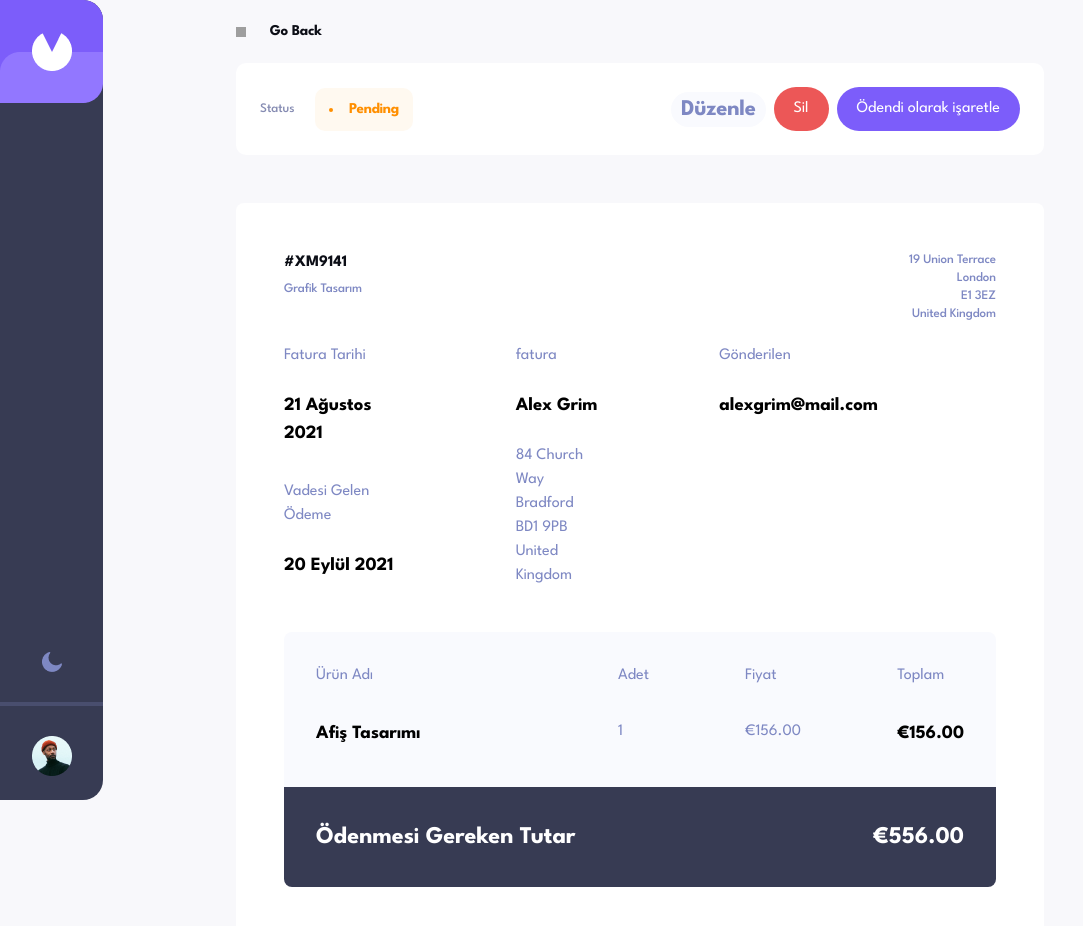
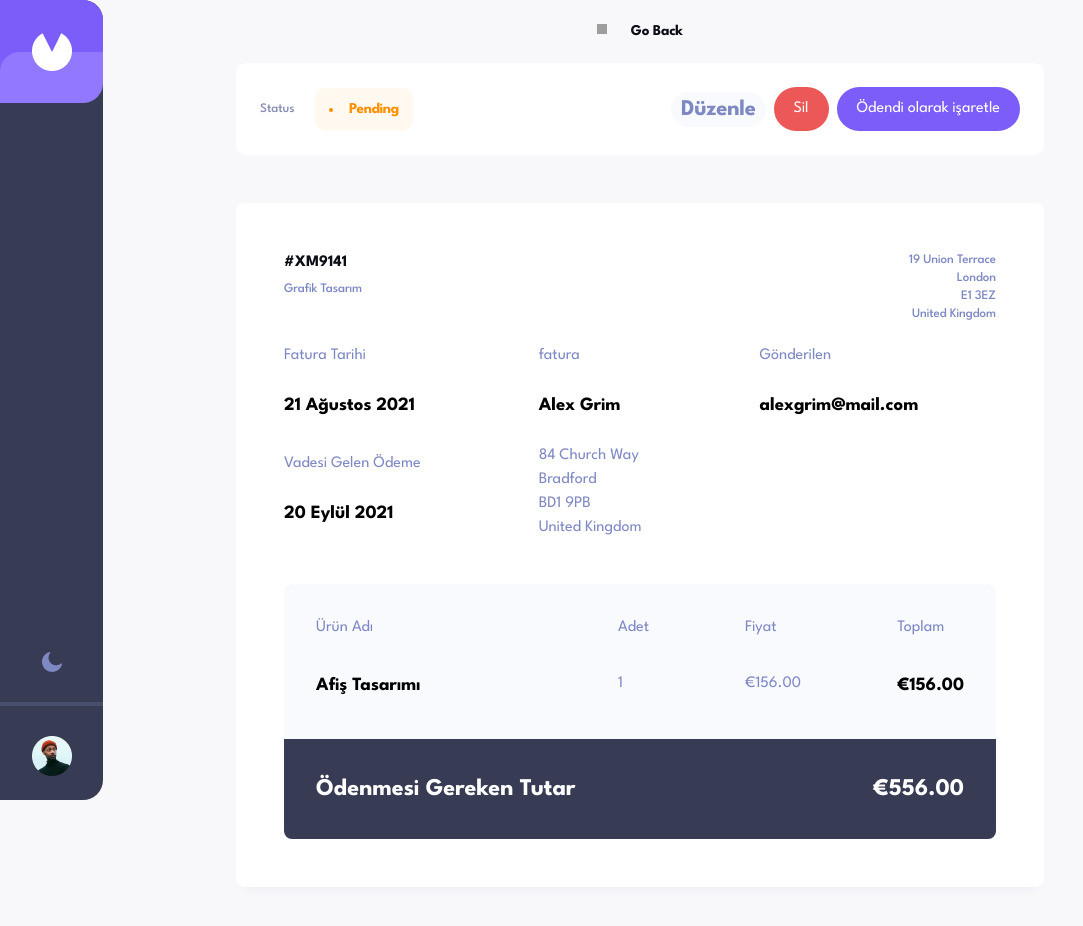
Before and after one commit to kemalozlp/invoice-App, a Next.js app: page /invoicesdetail in a window 1280 px wide. Shown: the top 926 px of the page, without its empty margins (0-1083 px from the left). Built offline with nearby package versions, Linux system fonts and the light colour scheme; grey boxes are pictures that could not be loaded.

Commit message:
css hataları düzeltildi

```diff
--- a/app/invoicesdetail/invoicesdetail.css
+++ b/app/invoicesdetail/invoicesdetail.css
@@ -3,7 +3,7 @@
   padding: 24px;
   display: flex;
   flex-direction: column;
-  align-items: start;
+  align-items: center;
   gap: 24px;
   margin: 0 auto;
   justify-content: space-between;
@@ -13,8 +13,8 @@
 
 .back a {
   display: flex;
-  align-items: center;
-  justify-content: start;
+  justify-content: center;
+  align-items: start;
   gap: 23.66px;
   text-decoration: none;
 
@@ -98,6 +98,7 @@
 }
 
 .detailContent {
+  width: 808px;
   background-color: #ffffff;
   margin-top: 24px;
   box-shadow: 0px 10px 10px -10px #48549f1a;
--- a/app/invoicesdetail/page.jsx
+++ b/app/invoicesdetail/page.jsx
@@ -8,7 +8,7 @@ export default function InvoicesDetail() {
   return (
     <div className="invoiceDetail">
       <div className="back">
-      <Link href={"/"}> <Image width={10} height={10} src={"/images/ok.png"}/> <p>Go Back</p> </Link>
+        <Link href={"/"}> <Image width={10} height={10} src={"/images/ok.png"} /> <p>Go Back</p> </Link>
       </div>
       <div className="detailHeader">
         <div className="invoicedetailheader">
@@ -28,7 +28,7 @@ export default function InvoicesDetail() {
             <p className="dctlBottom">Grafik Tasarım</p>
           </div>
           <div className="dctRight">
-           <p> 19 Union Terrace <br /> London <br /> E1 3EZ <br /> United Kingdom</p>
+            <p> 19 Union Terrace <br /> London <br /> E1 3EZ <br /> United Kingdom</p>
           </div>
         </div>
         <div className="dcMedium">
@@ -55,7 +55,6 @@ export default function InvoicesDetail() {
             <p>Gönderilen</p> <br />
             <h3>alexgrim@mail.com</h3>
           </div>
-          <div></div>
         </div>
         <div className="itemsContainer">
           <div className="column">
--- a/app/page.jsx
+++ b/app/page.jsx
@@ -1,6 +1,4 @@
 import InvoicesTop from "./invoicestop/invoicestop";
-
-import { showContext } from "./newinvoices/newinvoices";
 
 export default function Home() {
   return (
```
